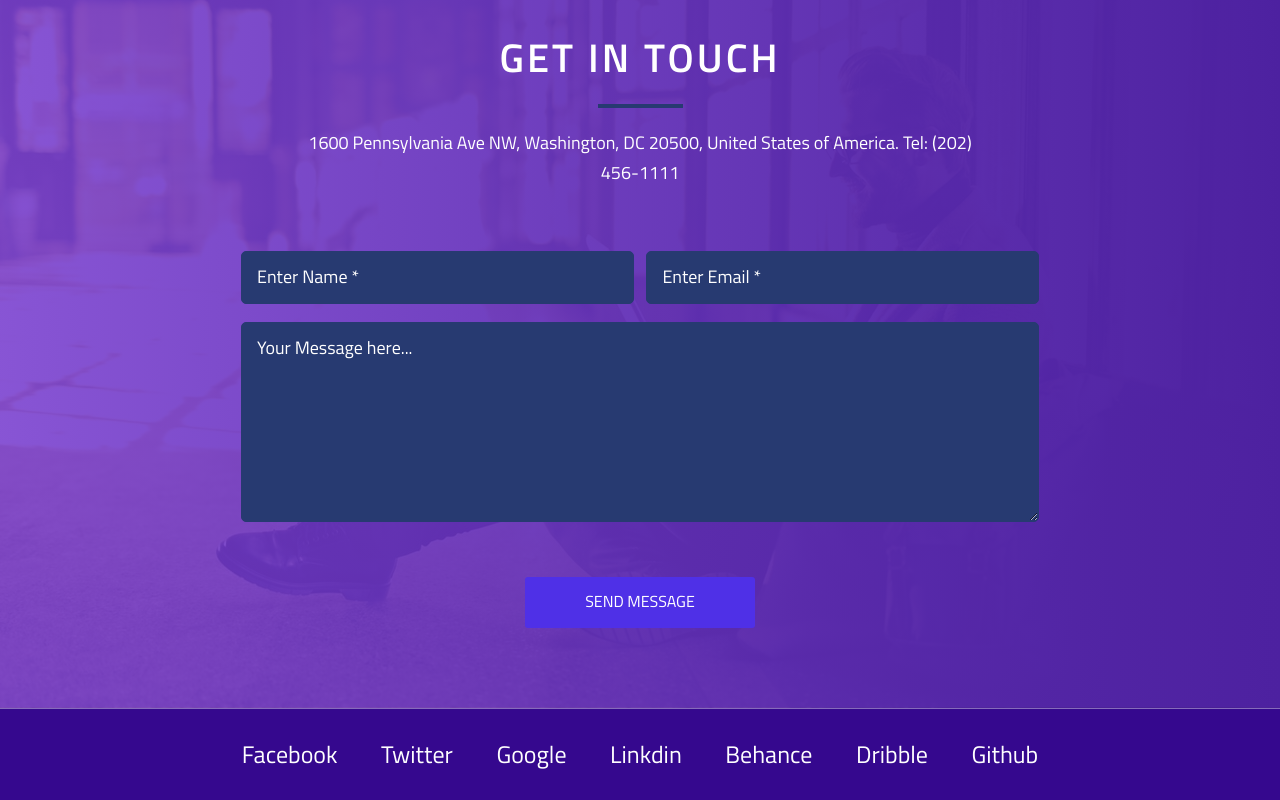
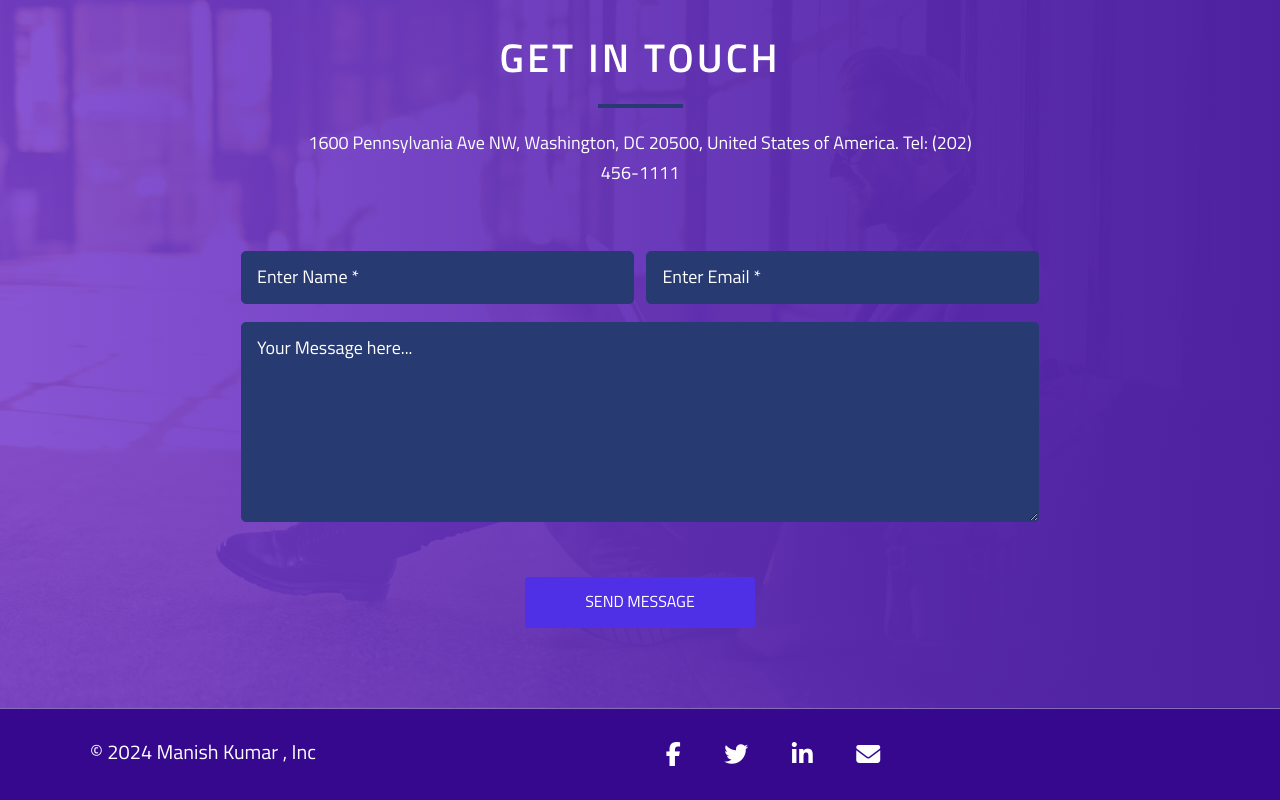
Before and after one commit to ManishKumar8292/Web-Design-Website, a plain HTML site: page index.html in a window 1280 px wide. Shown: the part 4819-5619 px from the top of the page. Drawn offline with nearby package versions, Linux system fonts and the light colour scheme.

Commit message:
copyright added

```diff
--- a/css/style.css
+++ b/css/style.css
@@ -626,3 +626,10 @@ svg.ui-ux circle {
 .footer-section li:hover a {
   color: #238fb3;
 }
+
+.footer-section .copyright {
+  text-transform: capitalize;
+  font-size: 2rem;
+  color: #fff;
+  float: left;
+}
--- a/index.html
+++ b/index.html
@@ -347,13 +347,11 @@
   <footer class="footer-section">
     <div class="row">
       <ul>
-        <li><a href="#">Facebook</a></li>
-        <li><a href="#">Twitter</a></li>
-        <li><a href="#">Google</a></li>
-        <li><a href="#">Linkdin</a></li>
-        <li><a href="#">Behance</a></li>
-        <li><a href="#">Dribble</a></li>
-        <li><a href="#">Github</a></li>
+        <li class="copyright">© 2024 Manish Kumar , Inc</li>
+        <li><a href="#"><i class="fab fa-facebook-f"></i></a></li>
+        <li><a href="#"><i class="fab fa-twitter"></i></a></li>
+        <li><a href="#"><i class="fab fa-linkedin-in"></i></a></li>
+        <li><a href="#"><i class="fas fa-envelope"></i></a></li>
       </ul>
     </div>
   </footer>
```
